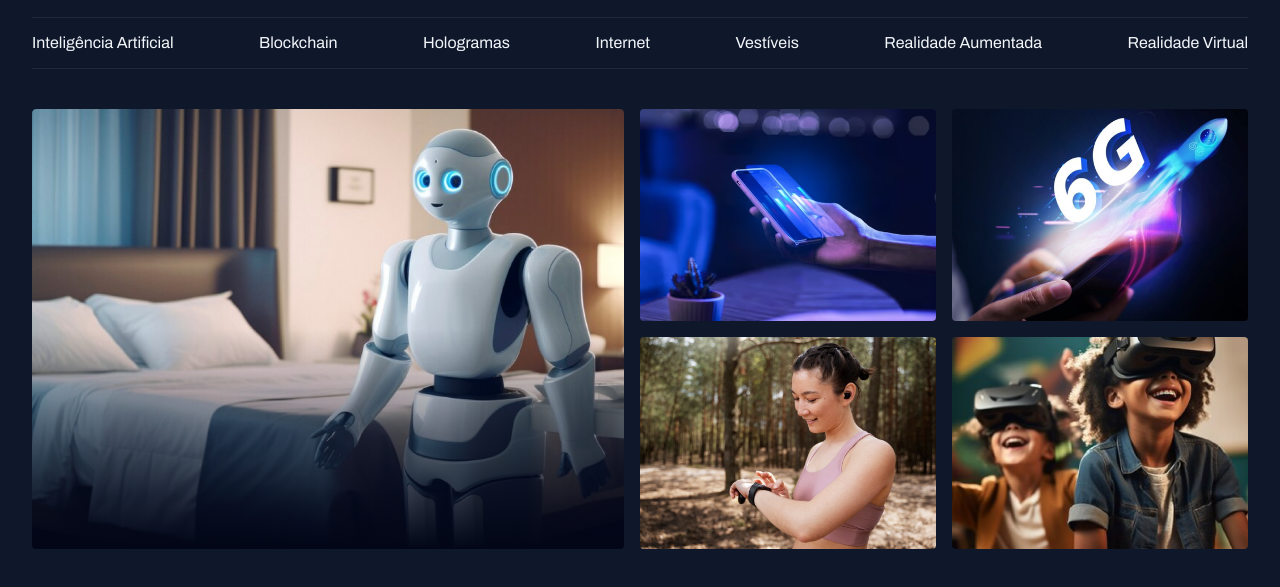
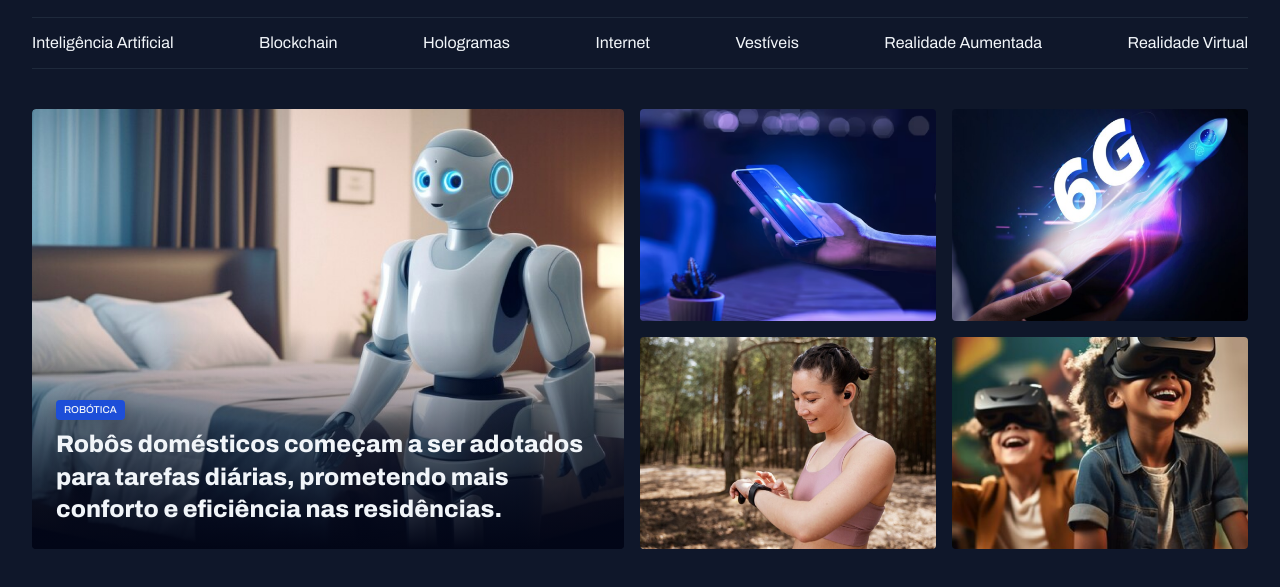
Before and after one commit to thalessarubbi/news-feed, a plain HTML site: page index.html in a window 1280 px wide. Shown: the part 55-642 px from the top of the page. Drawn offline with Linux system fonts and the light colour scheme.

Commit message:
set up card content

```diff
--- a/index.html
+++ b/index.html
@@ -45,9 +45,15 @@
 
   <main class="container grid">
     <section id="featured" class="grid grid-flow-col gap-16">
-      <div class="card">
+      <figure class="card">
         <img src="assets/images/Image 01.png" alt="" />
-      </div>
+
+        <figcaption>
+          <span class="content-tag">Robótica</span>
+          <h2 class="text-2xl">Robôs domésticos começam a ser adotados para tarefas diárias, prometendo mais conforto e eficiência nas
+            residências.</h2>
+        </figcaption>
+      </figure>
 
       <div class="grid grid-cols-2 gap-16">
         <div>
--- a/styles/global.css
+++ b/styles/global.css
@@ -53,3 +53,14 @@ img {
 main {
   margin-top: 40px;
 }
+
+.content-tag {
+  display: inline-block;
+  background-color: var(--brand-color-dark);
+  padding: 4px 8px;
+  border-radius: 4px;
+  font: 500 10px/1.2 var(--font-family);
+  text-transform: uppercase;
+  color: var(--text-color-primary);
+  box-shadow: 0px 4px 16px rgba(2, 6, 23, 0.251);
+}
--- a/styles/sections.css
+++ b/styles/sections.css
@@ -17,5 +17,16 @@
       top: 50%;
       background: linear-gradient(180deg, transparent 0%, #020617 100%)
     }
+
+    figcaption {
+      position: absolute;
+      bottom: 0;
+
+      padding: 24px;
+
+      h2 {
+        margin-top: 8px;
+      }
+    }
   }
 }
--- a/styles/utility.css
+++ b/styles/utility.css
@@ -14,3 +14,19 @@
 .gap-16 {
   gap: 16px;
 }
+
+.text-2xl {
+  font: var(--h1);
+}
+
+.text-xl {
+  font: var(--h2);
+}
+
+.text-lg {
+  font: var(--h3);
+}
+
+.text-sm {
+  font: var(--text-sm);
+}
```
